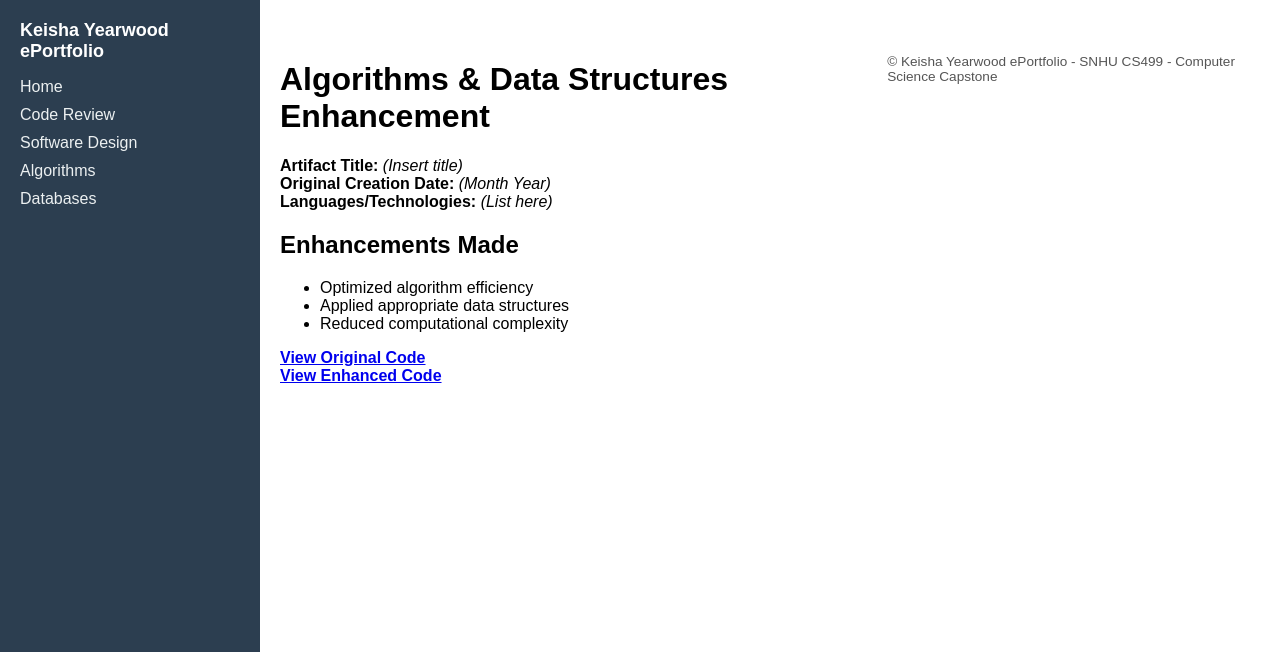
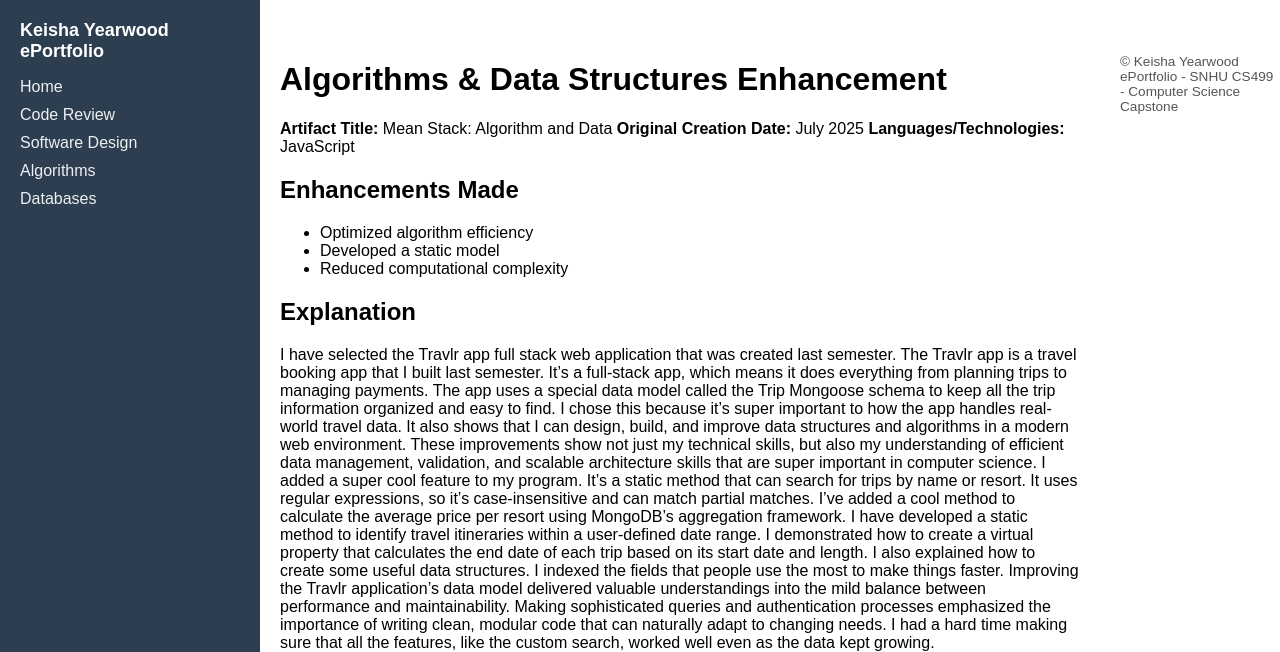
Before and after one commit to Keisha7/ePortfolio, a Jekyll site: the page built from algorithms.md, in a window 1280 px wide and 1341 px high. Shown: the top 652 px of the window. Built offline with Jekyll 4.4.1, drawn with Linux system fonts in a browser that asks for light colours; grey boxes are pictures that could not be loaded.

Commit message:
Update algorithms.md

```diff
--- a/algorithms.md
+++ b/algorithms.md
@@ -5,14 +5,18 @@ title: "Algorithms & Data Structures"
 
 # Algorithms & Data Structures Enhancement
 
-**Artifact Title:** _(Insert title)_
-**Original Creation Date:** _(Month Year)_
-**Languages/Technologies:** _(List here)_
+**Artifact Title:** Mean Stack: Algorithm and Data
+**Original Creation Date:** July 2025
+**Languages/Technologies:** JavaScript
 
 ## Enhancements Made
 - Optimized algorithm efficiency
-- Applied appropriate data structures
+- Developed a static model
 - Reduced computational complexity
 
-[**View Original Code**](RELATIVE_LINK)
-[**View Enhanced Code**](RELATIVE_LINK)
+## Explanation
+
+I have selected the Travlr app full stack web application that was created last semester.  The Travlr app is a travel booking app that I built last semester. It’s a full-stack app, which means it does everything from planning trips to managing payments. The app uses a special data model called the Trip Mongoose schema to keep all the trip information organized and easy to find.  I chose this because it’s super important to how the app handles real-world travel data. It also shows that I can design, build, and improve data structures and algorithms in a modern web environment.  These improvements show not just my technical skills, but also my understanding of efficient data management, validation, and scalable architecture skills that are super important in computer science.
+	I added a super cool feature to my program. It’s a static method that can search for trips by name or resort. It uses regular expressions, so it’s case-insensitive and can match partial matches.  I’ve added a cool method to calculate the average price per resort using MongoDB’s aggregation framework. I have developed a static method to identify travel itineraries within a user-defined date range.  I demonstrated how to create a virtual property that calculates the end date of each trip based on its start date and length. I also explained how to create some useful data structures.  I indexed the fields that people use the most to make things faster.
+	Improving the Travlr application’s data model delivered valuable understandings into the mild balance between performance and maintainability.  Making sophisticated queries and authentication processes emphasized the importance of writing clean, modular code that can naturally adapt to changing needs.  I had a hard time making sure that all the features, like the custom search, worked well even as the data kept growing.
+<img width="468" height="629" alt="image" src="https://github.com/user-attachments/assets/11e92ef4-fe67-4c00-9e3d-62e51b07e22d" />
```
